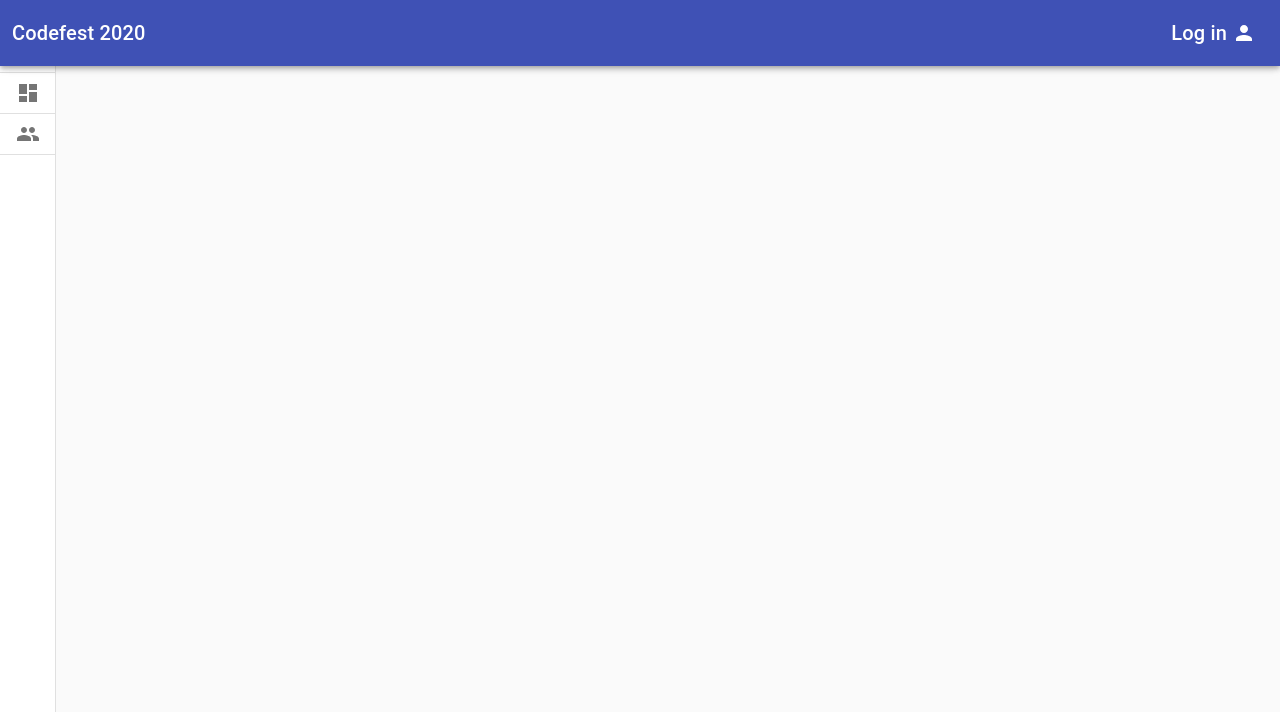
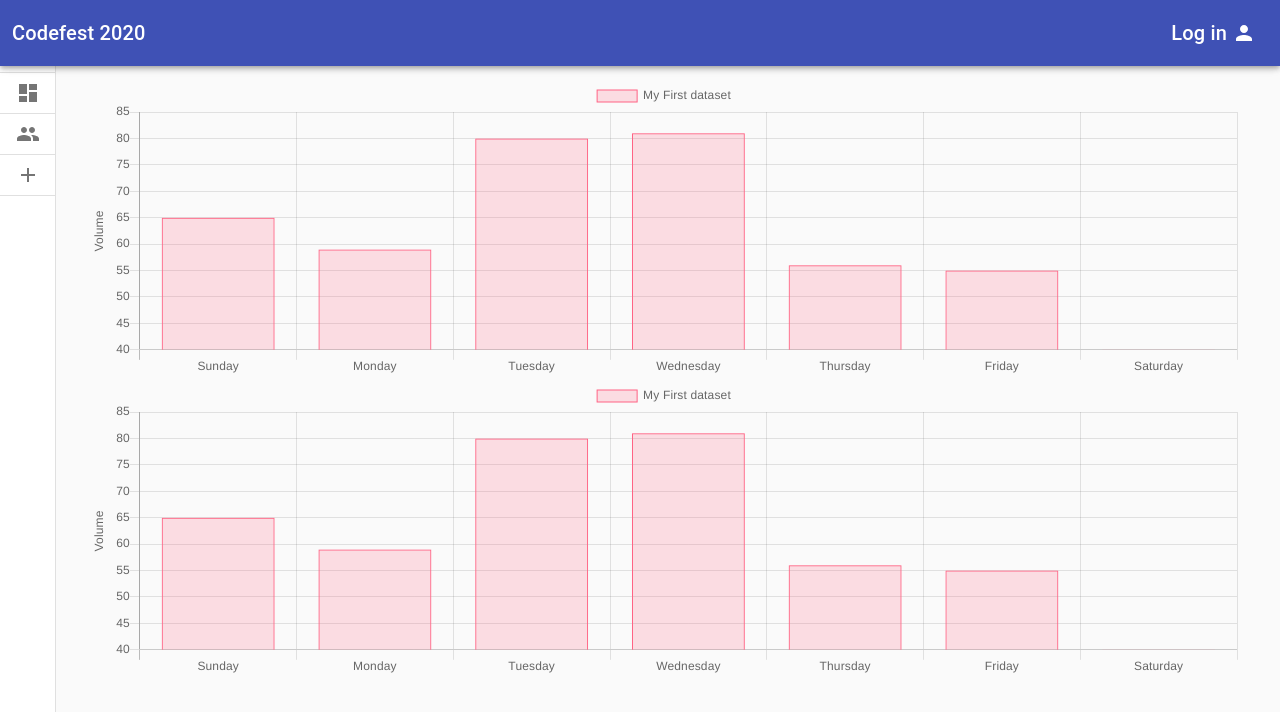
Before and after one commit to dgeorge10/codefest-2020, a React (Create React App) app in the folder frontend/: page / in a window 1280 px wide. Shown: the top 712 px of the page. Built offline with nearby package versions, Linux system fonts and the light colour scheme.

Commit message:
add device screen, basic charts

```diff
--- a/frontend/src/App.tsx
+++ b/frontend/src/App.tsx
@@ -13,6 +13,7 @@ import Container from "@material-ui/core/Container";
 import PeopleIcon from "@material-ui/icons/People";
 import DashboardIcon from "@material-ui/icons/Dashboard";
 import PersonIcon from "@material-ui/icons/Person";
+import AddIcon from "@material-ui/icons/Add";
 import {
   ListItem,
   ListItemIcon,
@@ -24,6 +25,7 @@ import { useHistory, Route, Switch, Link, NavLink } from "react-router-dom";
 import Dashboard from "./pages/Dashboard";
 import Compare from "./pages/Compare";
 import Login from "./pages/Login";
+import AddDevice from "./pages/AddDevice";
 import { User } from "./models";
 
 const useStyles = makeStyles((theme) => {
@@ -162,6 +164,18 @@ export default function App() {
               </ListItem>
             </NavLink>
             <Divider />
+            <NavLink
+              to="/addDevice"
+              className={classes.link}
+              activeClassName="activeNavLink"
+            >
+              <ListItem button>
+                <ListItemIcon style={{ minWidth: 0 }}>
+                  <AddIcon />
+                </ListItemIcon>
+              </ListItem>
+            </NavLink>
+            <Divider />
           </div>
         </MenuList>
       </Drawer>
@@ -172,6 +186,7 @@ export default function App() {
             <Route exact path="/" component={Dashboard} />
             <Route path="/dashboard" render={() => <Dashboard user={user} />} />
             <Route path="/compare" component={Compare} />
+            <Route path="/addDevice" component={AddDevice} />
             <Route
               path="/login"
               render={() => (
--- a/frontend/src/api.ts
+++ b/frontend/src/api.ts
@@ -9,6 +9,7 @@ const instance: AxiosInstance = axios.create({
   headers: {
     "Content-Type": "application/json",
   },
+  withCredentials: true,
 });
 
 class UserApi {
@@ -23,6 +24,10 @@ class UserApi {
   getUser(username: string): Promise<any> {
     return instance.post("/_get_user", { username: username });
   }
+
+  addDevice(name: string): Promise<any> {
+    return instance.post("/add_device", { name: name });
+  }
 }
 
 export const Api = {
--- /dev/null
+++ b/frontend/src/pages/AddDevice.tsx
@@ -0,0 +1,32 @@
+/* eslint-disable object-curly-newline */
+import React, { useState } from "react";
+import { InputLabel, FormControl, Input, Button } from "@material-ui/core";
+import { Api } from "../api";
+
+export default function AddDevice() {
+  const [deviceName, setDeviceName] = useState<string>("");
+
+  return (
+    <div>
+      <FormControl>
+        <InputLabel>Device Name</InputLabel>
+        <Input
+          value={deviceName}
+          onChange={(e) => {
+            setDeviceName(e.target.value);
+          }}
+        />
+      </FormControl>
+      <Button
+        onClick={() => {
+          Api.users
+            .addDevice(deviceName)
+            .then(console.log)
+            .catch(console.error);
+        }}
+      >
+        Create
+      </Button>
+    </div>
+  );
+}
--- a/frontend/src/pages/Dashboard.tsx
+++ b/frontend/src/pages/Dashboard.tsx
@@ -1,17 +1,50 @@
 /* eslint-disable no-underscore-dangle */
 import React, { useEffect } from "react";
-import { Grid } from "@material-ui/core";
+import { Grid, makeStyles } from "@material-ui/core";
+import { Bar } from "react-chartjs-2";
 import { User } from "../models";
 import { Api } from "../api";
+
+const useStyles = makeStyles((theme) => ({
+  container: {
+    display: "flex",
+    flexDirection: "column",
+    flexWrap: "wrap"
+  }
+}));
 
 interface Props {
   user: User;
 }
 
+const data = {
+  labels: [
+    "Sunday",
+    "Monday",
+    "Tuesday",
+    "Wednesday",
+    "Thursday",
+    "Friday",
+    "Saturday",
+  ],
+  datasets: [
+    {
+      label: "My First dataset",
+      backgroundColor: "rgba(255,99,132,0.2)",
+      borderColor: "rgba(255,99,132,1)",
+      borderWidth: 1,
+      hoverBackgroundColor: "rgba(255,99,132,0.4)",
+      hoverBorderColor: "rgba(255,99,132,1)",
+      data: [65, 59, 80, 81, 56, 55, 40, 69],
+    },
+  ],
+};
+
 const tempDevices: string[] = [""];
 
 export default function Dashboard(props: Props) {
   const { user } = props;
+  const classes = useStyles();
   // const [devices] = user.devices;
   const devices = tempDevices;
 
@@ -24,9 +57,47 @@ export default function Dashboard(props: Props) {
   */
 
   return (
-    <Grid container style={{ height: "600px" }}>
-      {user && user._id}
-      {devices && devices}
+    <Grid container className={classes.container}>
+      <Grid item md={12} style={{ }}>
+        <Bar
+          data={data}
+          width={100}
+          height={300}
+          options={{
+            maintainAspectRatio: false,
+            scales: {
+              yAxes: [
+                {
+                  scaleLabel: {
+                    display: true,
+                    labelString: "Volume",
+                  },
+                },
+              ],
+            },
+          }}
+        />
+      </Grid>
+      <Grid item md={12}>
+        <Bar
+          data={data}
+          width={100}
+          height={300}
+          options={{
+            maintainAspectRatio: false,
+            scales: {
+              yAxes: [
+                {
+                  scaleLabel: {
+                    display: true,
+                    labelString: "Volume",
+                  },
+                },
+              ],
+            },
+          }}
+        />
+      </Grid>
     </Grid>
   );
 }
```
